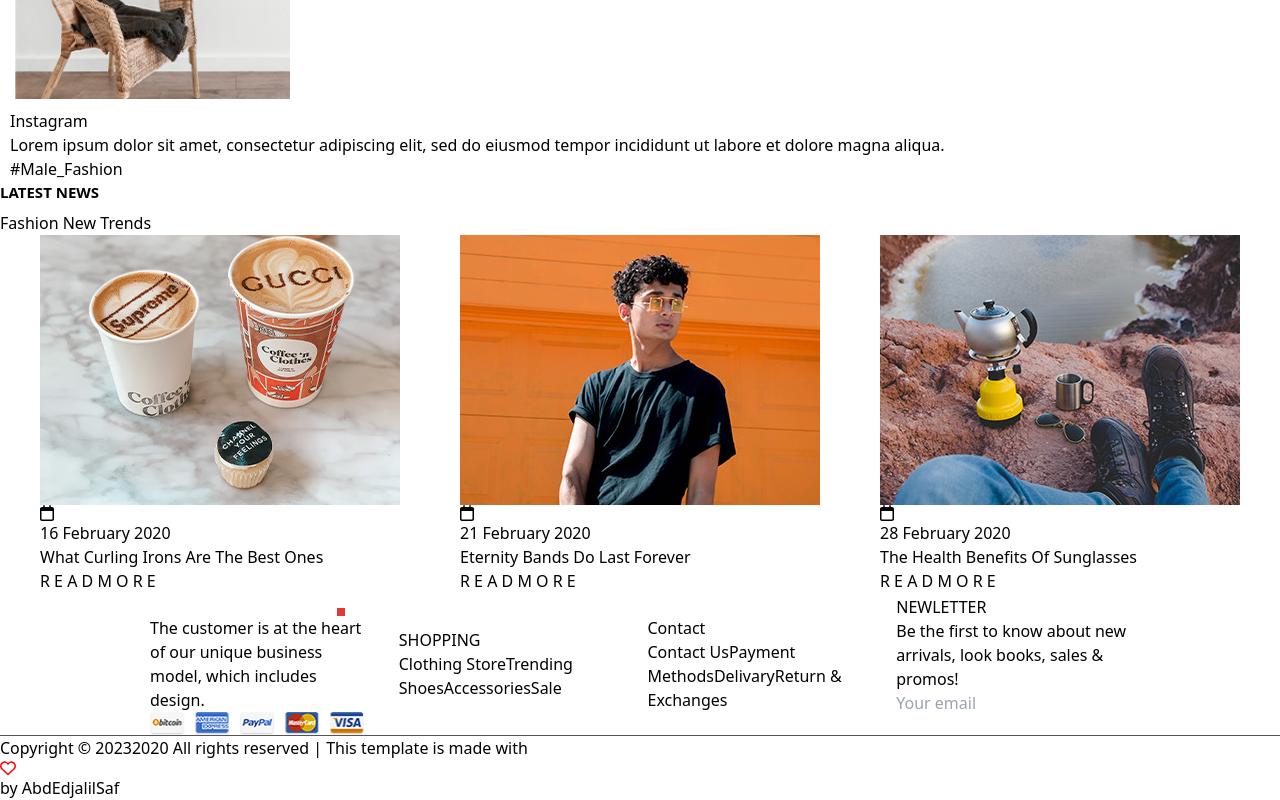
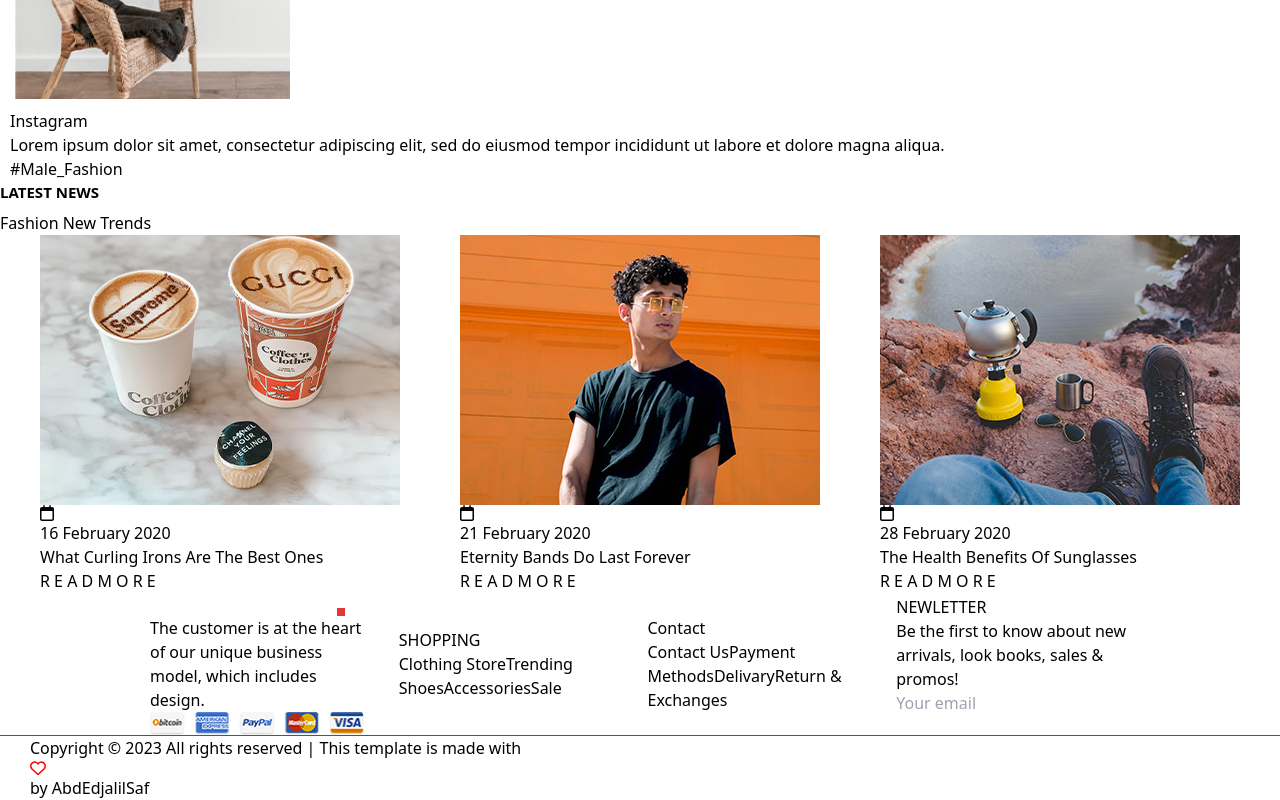
Before and after one commit to AbdEDjalilSaf/slide-Images, a React (Vite) app: page / in a window 1280 px wide. Shown: the part 8163-8963 px from the top of the page. Built offline with nearby package versions, Linux system fonts and the light colour scheme.

Commit message:
e-commerce slides Images

```diff
--- a/src/App.css
+++ b/src/App.css
@@ -640,3 +640,10 @@
 .footerEnd{
 border-top: 1px solid #555;
 }
+@media (width >= 576px) {
+  .footerEnd {
+    /* font-size: 15px; */
+    padding-left: 30px;
+    padding-right: 30px;
+  }
+}
--- a/src/FooterEnd.jsx
+++ b/src/FooterEnd.jsx
@@ -4,7 +4,7 @@
   return (
 
 <div className='footerEnd w-full flex justify-center items-center bg-black py-5'>
-<p className='text-gray-400 flex items-center'>Copyright © 20232020 All rights reserved | This template is made with<svg xmlns="http://www.w3.org/2000/svg" height="1rem" viewBox="0 0 512 512" fill='#ff0000' className='mx-1'><path d="M225.8 468.2l-2.5-2.3L48.1 303.2C17.4 274.7 0 234.7 0 192.8v-3.3c0-70.4 50-130.8 119.2-144C158.6 37.9 198.9 47 231 69.6c9 6.4 17.4 13.8 25 22.3c4.2-4.8 8.7-9.2 13.5-13.3c3.7-3.2 7.5-6.2 11.5-9c0 0 0 0 0 0C313.1 47 353.4 37.9 392.8 45.4C462 58.6 512 119.1 512 189.5v3.3c0 41.9-17.4 81.9-48.1 110.4L288.7 465.9l-2.5 2.3c-8.2 7.6-19 11.9-30.2 11.9s-22-4.2-30.2-11.9zM239.1 145c-.4-.3-.7-.7-1-1.1l-17.8-20c0 0-.1-.1-.1-.1c0 0 0 0 0 0c-23.1-25.9-58-37.7-92-31.2C81.6 101.5 48 142.1 48 189.5v3.3c0 28.5 11.9 55.8 32.8 75.2L256 430.7 431.2 268c20.9-19.4 32.8-46.7 32.8-75.2v-3.3c0-47.3-33.6-88-80.1-96.9c-34-6.5-69 5.4-92 31.2c0 0 0 0-.1 .1s0 0-.1 .1l-17.8 20c-.3 .4-.7 .7-1 1.1c-4.5 4.5-10.6 7-16.9 7s-12.4-2.5-16.9-7z"/></svg>by <a href='https://www.linkedin.com/in/abd-el-djalil-saf-076619265/' className='text-red-700 ml-1'>AbdEdjalilSaf</a></p>
+<p className='text-gray-400 flex flex-wrap items-center'>Copyright © 2023 All rights reserved | This template is made with<svg xmlns="http://www.w3.org/2000/svg" height="1rem" viewBox="0 0 512 512" fill='#ff0000' className='mx-1'><path d="M225.8 468.2l-2.5-2.3L48.1 303.2C17.4 274.7 0 234.7 0 192.8v-3.3c0-70.4 50-130.8 119.2-144C158.6 37.9 198.9 47 231 69.6c9 6.4 17.4 13.8 25 22.3c4.2-4.8 8.7-9.2 13.5-13.3c3.7-3.2 7.5-6.2 11.5-9c0 0 0 0 0 0C313.1 47 353.4 37.9 392.8 45.4C462 58.6 512 119.1 512 189.5v3.3c0 41.9-17.4 81.9-48.1 110.4L288.7 465.9l-2.5 2.3c-8.2 7.6-19 11.9-30.2 11.9s-22-4.2-30.2-11.9zM239.1 145c-.4-.3-.7-.7-1-1.1l-17.8-20c0 0-.1-.1-.1-.1c0 0 0 0 0 0c-23.1-25.9-58-37.7-92-31.2C81.6 101.5 48 142.1 48 189.5v3.3c0 28.5 11.9 55.8 32.8 75.2L256 430.7 431.2 268c20.9-19.4 32.8-46.7 32.8-75.2v-3.3c0-47.3-33.6-88-80.1-96.9c-34-6.5-69 5.4-92 31.2c0 0 0 0-.1 .1s0 0-.1 .1l-17.8 20c-.3 .4-.7 .7-1 1.1c-4.5 4.5-10.6 7-16.9 7s-12.4-2.5-16.9-7z"/></svg>by <a href='https://www.linkedin.com/in/abd-el-djalil-saf-076619265/' className='text-red-700 ml-1'>AbdEdjalilSaf</a></p>
 </div>
 
   )
```
